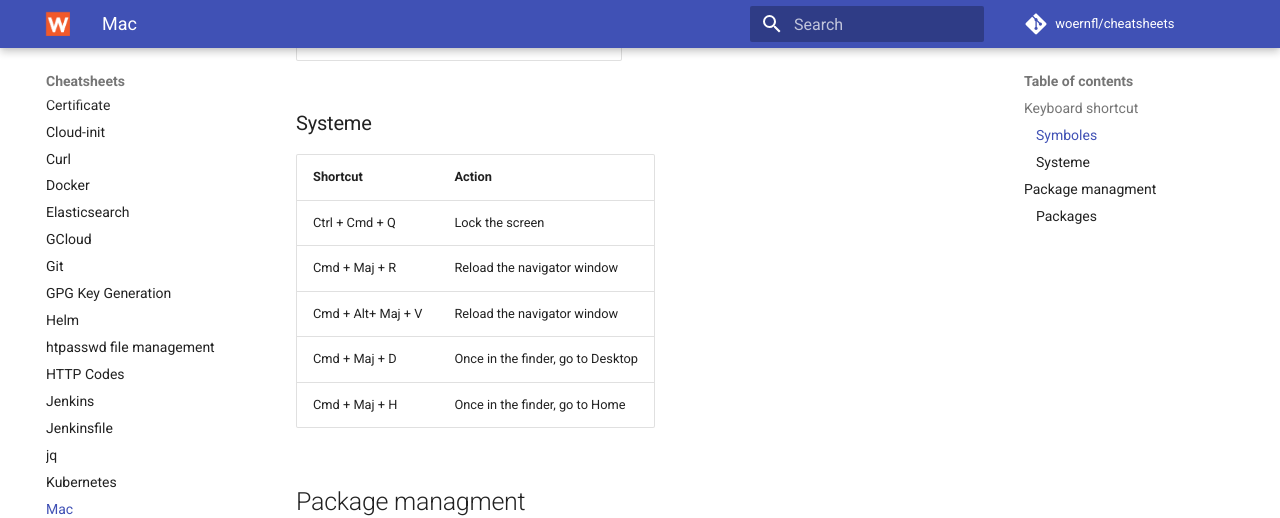
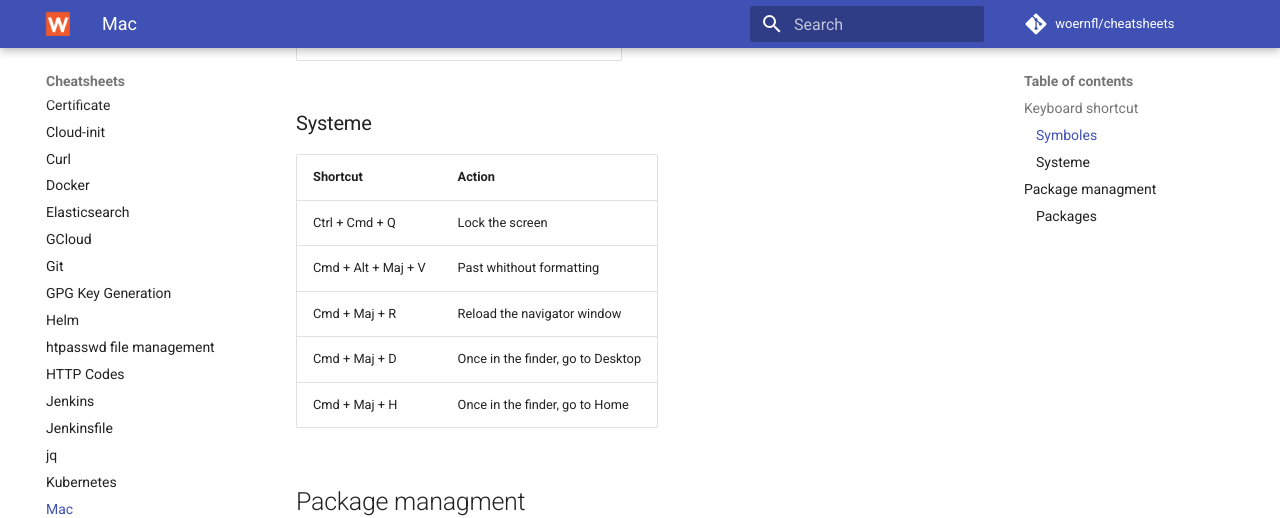
Before and after one commit to woernfl/cheatsheets, an MkDocs documentation site: the page built from docs/mac.md, in a window 1280 px wide and 900 px high, scrolled down 535 px. Shown: the top 518 px of the window. Built offline with MkDocs 1.6.1 and Material for MkDocs 9.7.7, drawn with Linux system fonts in a browser that asks for light colours; comment, search, counter and statistics services are not loaded.

Commit message:
Update mac.md

```diff
--- a/docs/mac.md
+++ b/docs/mac.md
@@ -15,13 +15,13 @@ Symbole | FR Shortcut     | CH DE Shortcut
 
 ### Systeme
 
-Shortcut           | Action
------------------- | -------------
-Ctrl + Cmd + Q     | Lock the screen
-Cmd + Maj + R      | Reload the navigator window
-Cmd + Alt+ Maj + V | Reload the navigator window
-Cmd + Maj + D      | Once in the finder, go to Desktop
-Cmd + Maj + H      | Once in the finder, go to Home
+Shortcut            | Action
+------------------- | -------------
+Ctrl + Cmd + Q      | Lock the screen
+Cmd + Alt + Maj + V | Past whithout formatting
+Cmd + Maj + R       | Reload the navigator window
+Cmd + Maj + D       | Once in the finder, go to Desktop
+Cmd + Maj + H       | Once in the finder, go to Home
 
 ## Package managment
 
```
